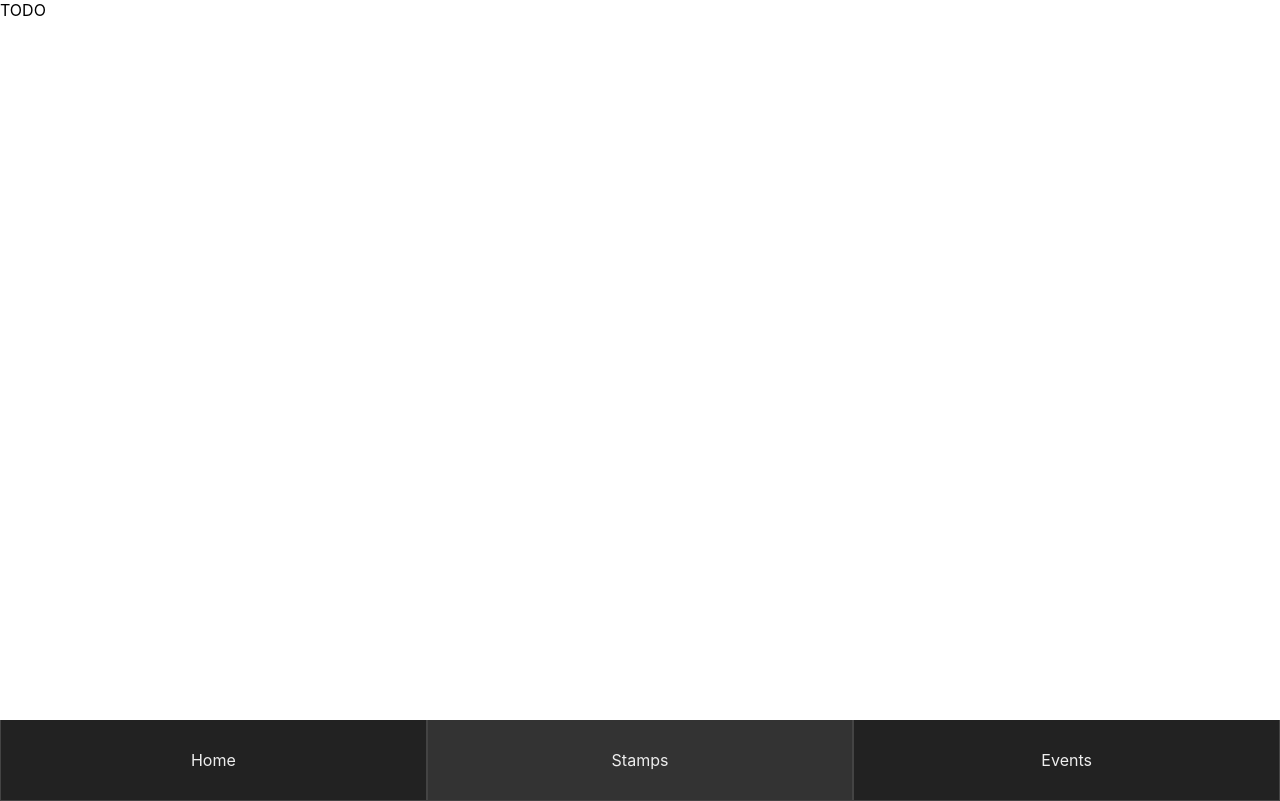
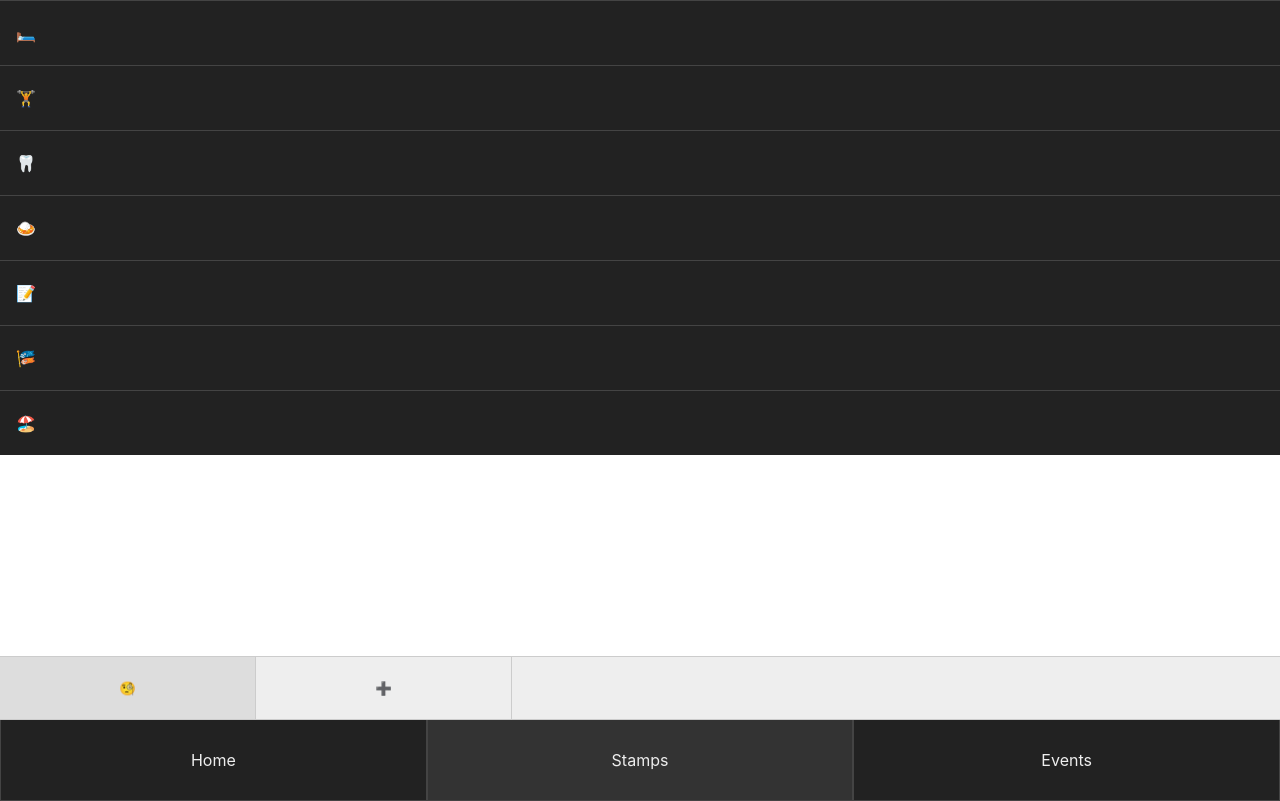
Before and after one commit to kylejlin/tihu, a React (Create React App) app: page / in a window 1280 px wide. Both pictures are taken after a click on the element "Stamps". Built offline with nearby package versions, Linux system fonts and the light colour scheme.

Commit message:
Prototype stamps menu
We need to rename a lot of HTML/CSS class names

```diff
--- a/src/components/EventsMenu/index.tsx
+++ b/src/components/EventsMenu/index.tsx
@@ -17,7 +17,7 @@ export function EventsMenu({ stateHook }: StateHookProps) {
   })();
 
   return (
-    <div className="PageMenu PageMenu--events PageMenu--events--eventList">
+    <div className="PageMenu PageMenu--events">
       {activeMenu}
 
       <EventsMenuNavBar stateHook={stateHook} />
--- a/src/components/StampsMenu.tsx
+++ /dev/null
@@ -1,7 +0,0 @@
-import React from "react";
-import { StateHookProps } from "../types";
-import "../App.css";
-
-export function StampsMenu({ stateHook }: StateHookProps) {
-  return <div className="PageMenu">TODO</div>;
-}
--- /dev/null
+++ b/src/components/StampsMenu/AddStampMenu.tsx
@@ -0,0 +1,7 @@
+import React from "react";
+import "../../App.css";
+import { StateHookProps } from "../../types";
+
+export function AddStampMenu({ stateHook }: StateHookProps) {
+  return <div className="PageMenu">TODO</div>;
+}
--- /dev/null
+++ b/src/components/StampsMenu/StampBarList.tsx
@@ -0,0 +1,23 @@
+import React from "react";
+import { StateHookProps } from "../../types";
+import "../../App.css";
+import { Stamp } from "../Stamp";
+
+export function StampBarList({ stateHook }: StateHookProps) {
+  const [state] = stateHook;
+
+  return (
+    <div className="PageMenu--events__EventList">
+      <ul className="BarList BarList--containerFilling">
+        {state.stamps.map((stamp) => (
+          <Stamp
+            key={stamp}
+            stateHook={stateHook}
+            name={stamp}
+            stampable={false}
+          />
+        ))}
+      </ul>
+    </div>
+  );
+}
--- /dev/null
+++ b/src/components/StampsMenu/StampsMenuNavBar.tsx
@@ -0,0 +1,48 @@
+import React from "react";
+import { StateHookProps, StampsMenuKind } from "../../types";
+import "../../App.css";
+
+export function StampsMenuNavBar({ stateHook }: StateHookProps) {
+  const [state, setState] = stateHook;
+
+  function navigateToStampList() {
+    setState((state) => ({
+      ...state,
+      stampsMenuKind: StampsMenuKind.List,
+    }));
+  }
+
+  function navigateToAddStampMenu() {
+    setState((state) => ({
+      ...state,
+      stampsMenuKind: StampsMenuKind.Add,
+    }));
+  }
+
+  return (
+    <div className="PageMenu--events__EventsMenuNavBar">
+      <button
+        className={
+          "PageMenu--events__EventsMenuNavBar__Button PageMenu--events__EventsMenuNavBar__Button--list" +
+          (state.stampsMenuKind === StampsMenuKind.List
+            ? " PageMenu--events__EventsMenuNavBar__Button--active"
+            : "")
+        }
+        onClick={navigateToStampList}
+      >
+        🧐
+      </button>
+      <button
+        className={
+          "PageMenu--events__EventsMenuNavBar__Button PageMenu--events__EventsMenuNavBar__Button--line" +
+          (state.stampsMenuKind === StampsMenuKind.Add
+            ? " PageMenu--events__EventsMenuNavBar__Button--active"
+            : "")
+        }
+        onClick={navigateToAddStampMenu}
+      >
+        ➕
+      </button>
+    </div>
+  );
+}
--- /dev/null
+++ b/src/components/StampsMenu/index.tsx
@@ -0,0 +1,26 @@
+import React, { ReactNode } from "react";
+import { StampsMenuKind, StateHookProps } from "../../types";
+import "../../App.css";
+import { StampBarList } from "./StampBarList";
+import { AddStampMenu } from "./AddStampMenu";
+import { StampsMenuNavBar } from "./StampsMenuNavBar";
+
+export function StampsMenu({ stateHook }: StateHookProps) {
+  const [state] = stateHook;
+  const activeMenu = ((): ReactNode => {
+    switch (state.stampsMenuKind) {
+      case StampsMenuKind.List:
+        return <StampBarList stateHook={stateHook} />;
+      case StampsMenuKind.Add:
+        return <AddStampMenu stateHook={stateHook} />;
+    }
+  })();
+
+  return (
+    <div className="PageMenu PageMenu--events">
+      {activeMenu}
+
+      <StampsMenuNavBar stateHook={stateHook} />
+    </div>
+  );
+}
--- a/src/stateUtils.ts
+++ b/src/stateUtils.ts
@@ -4,6 +4,7 @@ import {
   MenuKind,
   EventsMenuKind,
   LastEventTimeValidity,
+  StampsMenuKind,
 } from "./types";
 
 export function getDefaultState({ dateDotNow }: { dateDotNow: number }): State {
@@ -13,6 +14,7 @@ export function getDefaultState({ dateDotNow }: { dateDotNow: number }): State {
     menuKind: MenuKind.Home,
 
     stamps: ["🛏️", "🏋️", "🦷", "🍛", "📝", "🎏", "🏖️"],
+    stampsMenuKind: StampsMenuKind.List,
 
     events: [],
     eventsMenuKind: EventsMenuKind.List,
--- a/src/types.ts
+++ b/src/types.ts
@@ -15,6 +15,7 @@ export interface State {
   readonly menuKind: MenuKind;
 
   readonly stamps: readonly string[];
+  readonly stampsMenuKind: StampsMenuKind;
 
   readonly events: readonly TihuEvent[];
   readonly eventsMenuKind: EventsMenuKind;
@@ -36,6 +37,11 @@ export type StateHook = readonly [
 
 export interface StateHookProps {
   readonly stateHook: StateHook;
+}
+
+export enum StampsMenuKind {
+  List,
+  Add,
 }
 
 /** We call it `TihuEvent` to avoid a name clash with the native `Event`. */
```
